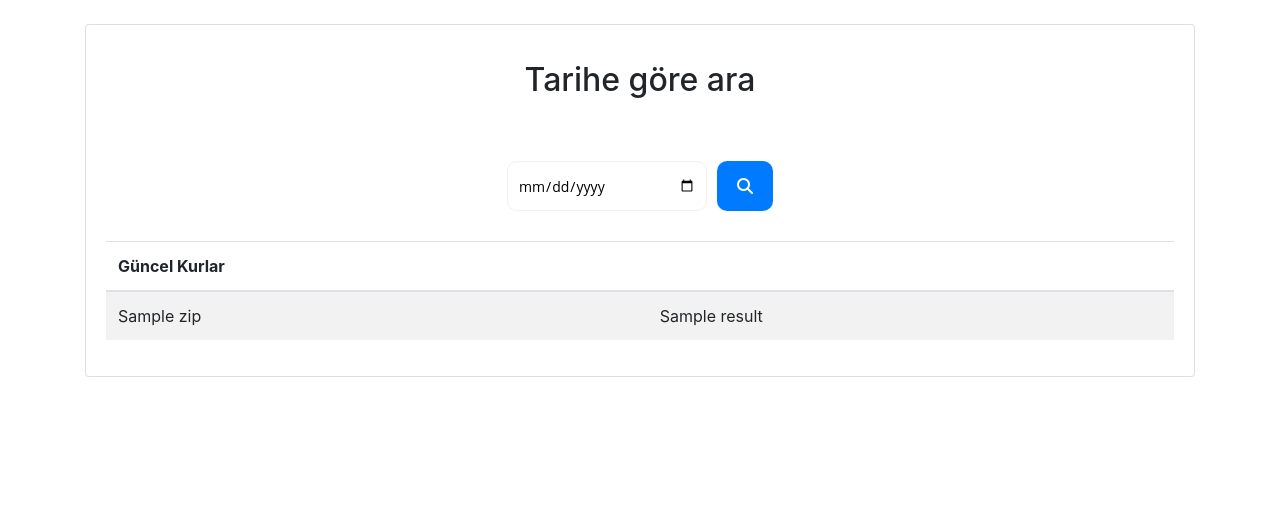
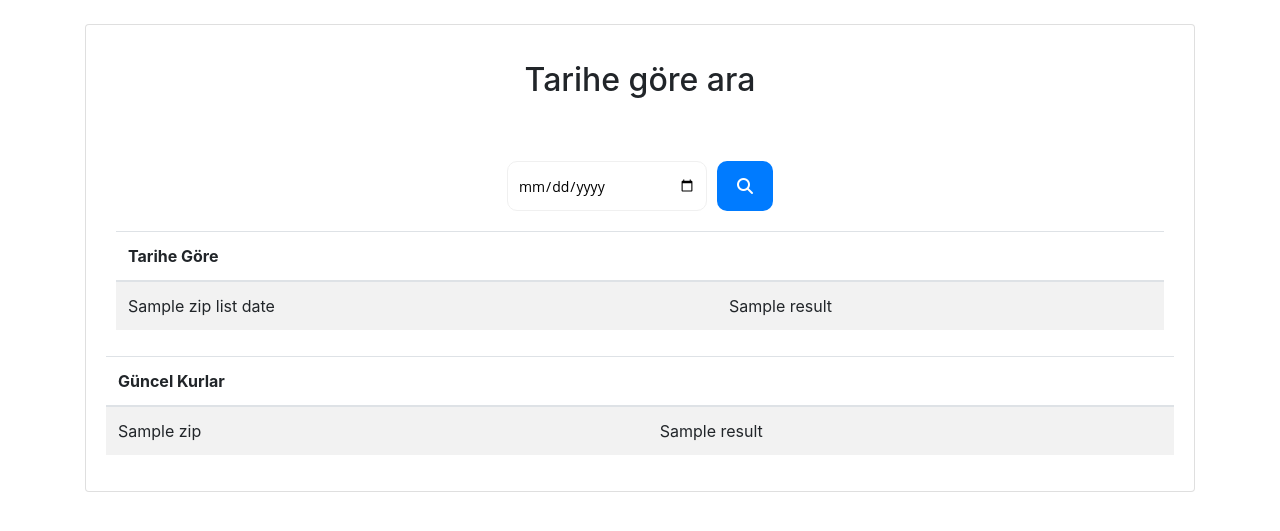
Before and after one commit to msozkan90/4ca4a90377725e19590e1f129ac23f9b, a Flask app: template templates/index.html in a window 1280 px wide. Shown: the top 531 px of the page. Run offline with Flask 2, Linux system fonts and the light colour scheme; the template is opened without the code that fills it: most values are stand-ins (such as "Sample title", 1, 10 or a date in 2020); some libraries are stand-ins or nearby versions.

Commit message:
for_date_done

```diff
--- a/app.py
+++ b/app.py
@@ -6,90 +6,72 @@ app = Flask(__name__)
 import requests
 
 base="TRY"
-date="2020-03-03"
-
-Urls=[
-    f"https://api.apilayer.com/exchangerates_data/latest?symbols=&base={base}",
-
-     f"https://api.freecurrencyapi.com/v1/latest?apikey=1zlJTNqgEBcVtQQsZfcFslbgln3CE0KzpAykQL94&base_currency={base}",
-
-    ]
-
-HistoryUrls=[
-    f"https://api.apilayer.com/exchangerates_data/{date}?symbols=symbols&base={base}",
-    f"https://api.freecurrencyapi.com/v1/historical?apikey=1zlJTNqgEBcVtQQsZfcFslbgln3CE0KzpAykQL94&date_from={date}&date_to={date}&base_currency={base}",
-
-    ]
 
 
-ApiKeys=[  "DLDK3ipbf0Lo85OVjj5pchPyDfLk1HOS",
-           "1zlJTNqgEBcVtQQsZfcFslbgln3CE0KzpAykQL94"
-    ]
-# headers= {
-#   "apikey": "DLDK3ipbf0Lo85OVjj5pchPyDfLk1HOS",
-#   "apikey": "1zlJTNqgEBcVtQQsZfcFslbgln3CE0KzpAykQL94"
-# }
-payload=[  {},
-           {}
-    ]
-parameter=[  "rates",
-             "data"
-    ]
 
-def get_headers(apikey):
-    headers= {
-    "apikey": apikey}
-    return headers
+def get_current_currency_api_layer():
+
+    response = requests.request("GET", f"https://api.apilayer.com/exchangerates_data/latest?symbols=&base={base}", headers={"apikey": "DLDK3ipbf0Lo85OVjj5pchPyDfLk1HOS"}, data = {})
+    result = response.json()
+    currency_list=[result["rates"]["TRY"],result["rates"]["EUR"],result["rates"]["USD"]]
+    return currency_list
+
+def get_current_currency_freecurrencyapi():
+
+    response = requests.request("GET", f"https://api.freecurrencyapi.com/v1/latest?apikey=1zlJTNqgEBcVtQQsZfcFslbgln3CE0KzpAykQL94&base_currency={base}", headers={"apikey": "1zlJTNqgEBcVtQQsZfcFslbgln3CE0KzpAykQL94"}, data = {})
+    result = response.json()
+    currency_list=[result["data"]["TRY"],result["data"]["EUR"],result["data"]["USD"]]
+    return currency_list
+
+def get_date_currency_api_layer(date):
+
+    response = requests.request("GET", f"https://api.apilayer.com/exchangerates_data/{date}?symbols=EUR%2CUSD%2CTRY&base={base}", headers={"apikey": "DLDK3ipbf0Lo85OVjj5pchPyDfLk1HOS"}, data = {})
+    result = response.json()
+    currency_list=[result["rates"]["TRY"],result["rates"]["EUR"],result["rates"]["USD"]]
+    return currency_list
+
+def get_date_currency_freecurrencyapi(date):
+
+    response = requests.request("GET", f"https://api.freecurrencyapi.com/v1/historical?apikey=1zlJTNqgEBcVtQQsZfcFslbgln3CE0KzpAykQL94&date_from={date}&date_to={date}&base_currency={base}", headers={"apikey": "1zlJTNqgEBcVtQQsZfcFslbgln3CE0KzpAykQL94"}, data = {})
+    result = response.json()
+    currency_list=[result["data"][date]["TRY"],result["data"][date]["EUR"],result["data"][date]["USD"]]
+    return currency_list
 
 
-USD=[]
-TRY=[]
-EUR=[]
-
-
-def get_current_currency():
-    for index, item in enumerate(Urls, start=0):
-        response = requests.request("GET", Urls[index], headers=get_headers(ApiKeys[index]), data = payload[index])
-        result = response.json()
-        USD.append(result[parameter[index]]["USD"])
-        TRY.append(result[parameter[index]]["TRY"])
-        EUR.append(result[parameter[index]]["EUR"])
-
-        currency=get_cheaper_curency(USD,TRY,EUR)
-    return currency
-
-
-def get_cheaper_curency(USD,TRY,EUR):
-    print(USD)
-    print(TRY)
-    print(EUR)
+def get_all_currency(date):
+    TRY=[]
+    USD=[]
+    EUR=[]
+    if date == "":
+        list1=get_current_currency_api_layer()
+        list2=get_current_currency_freecurrencyapi()
+    else:
+        list1=get_date_currency_api_layer(date)
+        list2=get_date_currency_freecurrencyapi(date)
+    TRY.append(list1[0])
+    TRY.append(list2[0])
+    EUR.append(list1[1])
+    EUR.append(list2[1])
+    USD.append(list1[2])
+    USD.append(list2[2])
     usd=min(USD)
     tl=min(TRY)
     eur=min(EUR)
-    return [usd,tl,eur]
-
-
-
-
-
-# @app.route("/",methods = ["GET","POST"])
-# def index():
-#     name_curr=["usd","tl","eur"]
-#     result=get_current_currency()
-#     print(result)
-#     if request.method == "POST":
-#         return render_template("index.html")
-#     zipList=zip(name_curr,result)
-#     return render_template("index.html",zipList=zipList)
+    return [tl,usd,eur]
 
 
 @app.route("/",methods = ["GET","POST"])
 def index():
-    name_curr=["usd","tl","eur"]
-
-    return render_template("index.html")
-
-
+    name_curr=["TL","USD","EUR"]
+    date=""
+    result=get_all_currency(date)
+    zipList=zip(name_curr,result)
+    if request.method == "POST":
+        date=request.form['date']
+        result=get_all_currency(date)
+        zipList_date=zip(name_curr,result)
+        return render_template("index.html",zipList_date=zipList_date,zipList=zipList)
+    return render_template("index.html",zipList=zipList)
 
 
 if __name__ == "__main__":
--- a/templates/index.html
+++ b/templates/index.html
@@ -15,12 +15,36 @@
                             <h2 class="pt-3 pb-4 text-center font-bold font-up deep-purple-text">Tarihe göre ara</h2>
                             <div class="calendar-assets">
                                 <div class="field">
-
-                                    <form class="form-input" id="date-search" onsubmit="return setDate(this)">
+                                    <form class="form-input" id="date-search" onsubmit="return setDate(this)" method="post">
                                         <input type="date" class="text-field" name="date" id="date" required>
                                         <button type="submit" class="btn btn-small btn-primary" title="Ara"><i class="fas fa-search text-white"></i></button>
                                     </form>
                                 </div>
+
+                                    <table class="table table-striped">
+
+                                        <thead>
+                                            <tr>
+                                                <th>Tarihe Göre</th>
+                                                <th></th>
+
+                                            </tr>
+                                        </thead>
+
+                                        <tbody>
+                                            {% for name_curr,result in zipList_date %}
+                                            <tr>
+
+                                                <td>{{name_curr}}</td>
+                                                <td>{{result}}</td>
+                                            </tr>
+                                            {% endfor %}
+
+
+                                        </tbody>
+                                        <!--Table body-->
+                                    </table>
+
 
                             </div>
                         </div>
```
